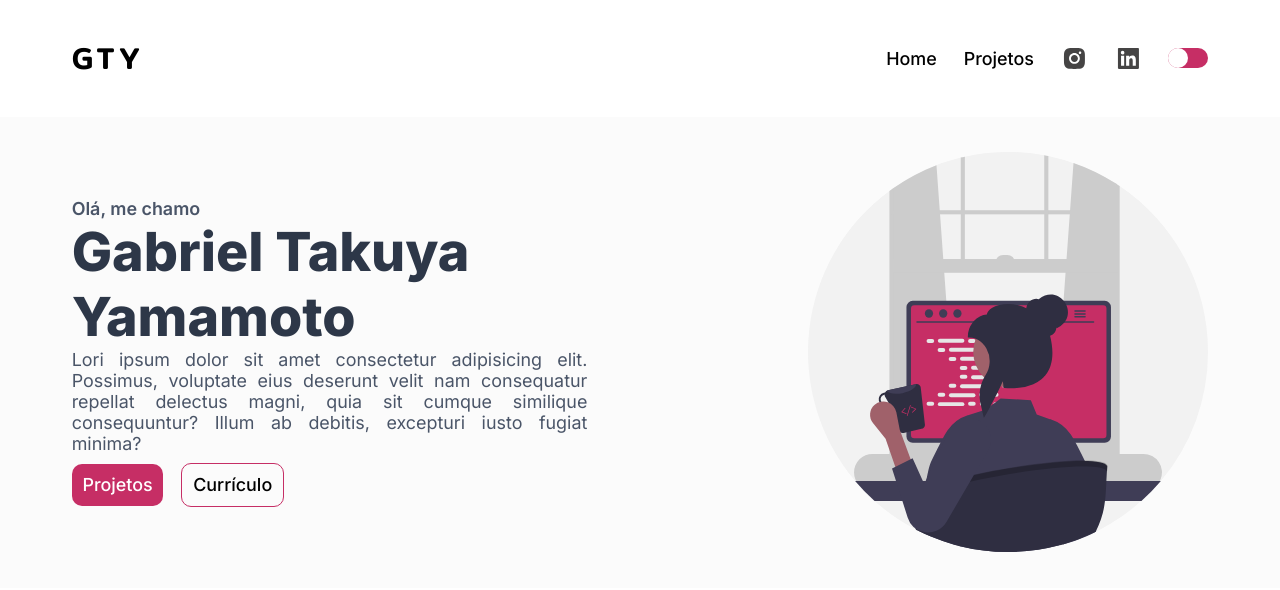
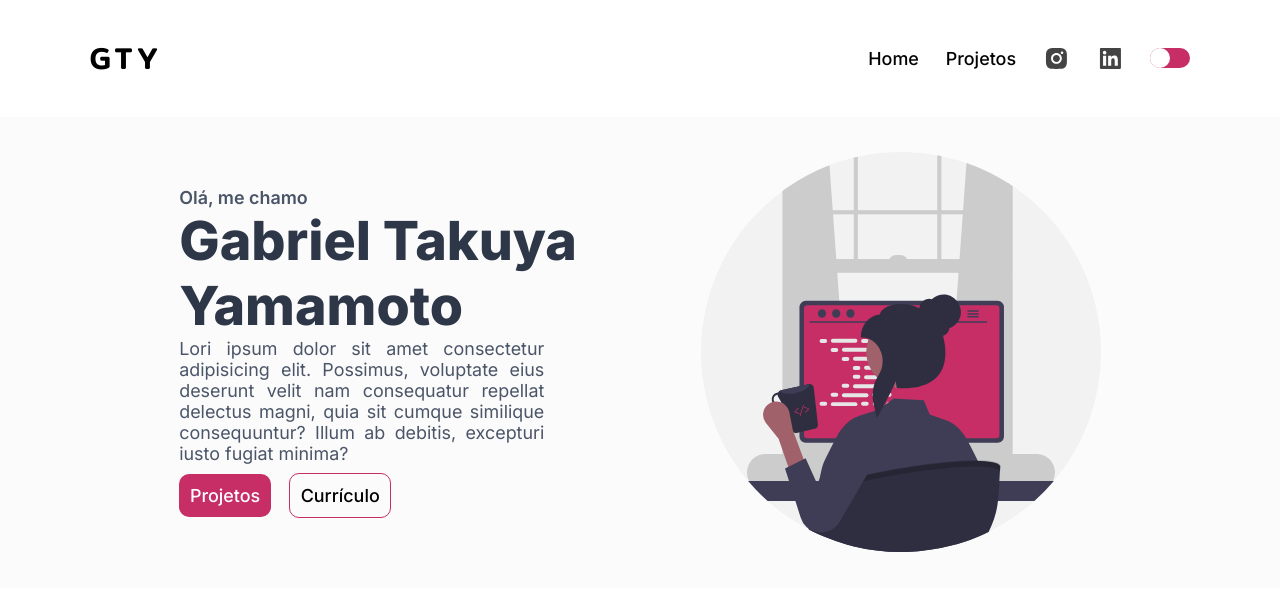
Before and after one commit to Takkuya/Basic-blog, a React (Create React App) app: page / in a window 1280 px wide. Shown: the top 590 px of the page. Built offline with nearby package versions, Linux system fonts and the light colour scheme.

Commit message:
Landing page responsiveness

```diff
--- a/src/components/Header/index.tsx
+++ b/src/components/Header/index.tsx
@@ -20,7 +20,7 @@ export const Header: React.FC<Props> = ({ toggleTheme }) => {
   const [isHamburguerMenuOpen, setIsHamburguerMenuOpen] = useState(false);
 
   return (
-    <HeaderContainer open={isHamburguerMenuOpen} className="globalPadding">
+    <HeaderContainer open={isHamburguerMenuOpen}>
       <StyledLink to="">
         <h2 id="logo">GTY</h2>
       </StyledLink>
--- a/src/components/Header/styles.ts
+++ b/src/components/Header/styles.ts
@@ -13,7 +13,7 @@ export const HeaderContainer = styled.div`
   display: flex;
   justify-content: space-between;
   align-items: center;
-  padding: 2em 4em;
+  padding: 2em 5em;
 
   //fixar header
   position: sticky;
--- a/src/components/LandingPage/index.tsx
+++ b/src/components/LandingPage/index.tsx
@@ -3,7 +3,7 @@ import { LandingPageContainer } from "./styles";
 
 export const LandingPage = () => {
   return (
-    <LandingPageContainer className="globalPadding">
+    <LandingPageContainer>
       <section id="textsContainer">
         <div className="about">
           <p>Olá, me chamo</p>
--- a/src/components/LandingPage/styles.ts
+++ b/src/components/LandingPage/styles.ts
@@ -6,11 +6,12 @@ export const LandingPageContainer = styled.div`
   align-items: center;
 
   background-color: ${(props) => props.theme.colors.landingPageBackground};
-  padding: 5em 10em;
+  padding: 2em 10em;
 
   #textsContainer {
     display: flex;
     flex-direction: column;
+
     //o texto about não ficar grudado com o svg
     flex: 1;
 
--- a/src/styles/global.ts
+++ b/src/styles/global.ts
@@ -26,9 +26,6 @@ export default createGlobalStyle`
      background: ${(props) => props.theme.colors.mainBackground};
  }
 
- .globalPadding {
-  padding: 2em 4em;
- }
 
 ${({ theme: { breakpoints } }) => css`
   html {
```
